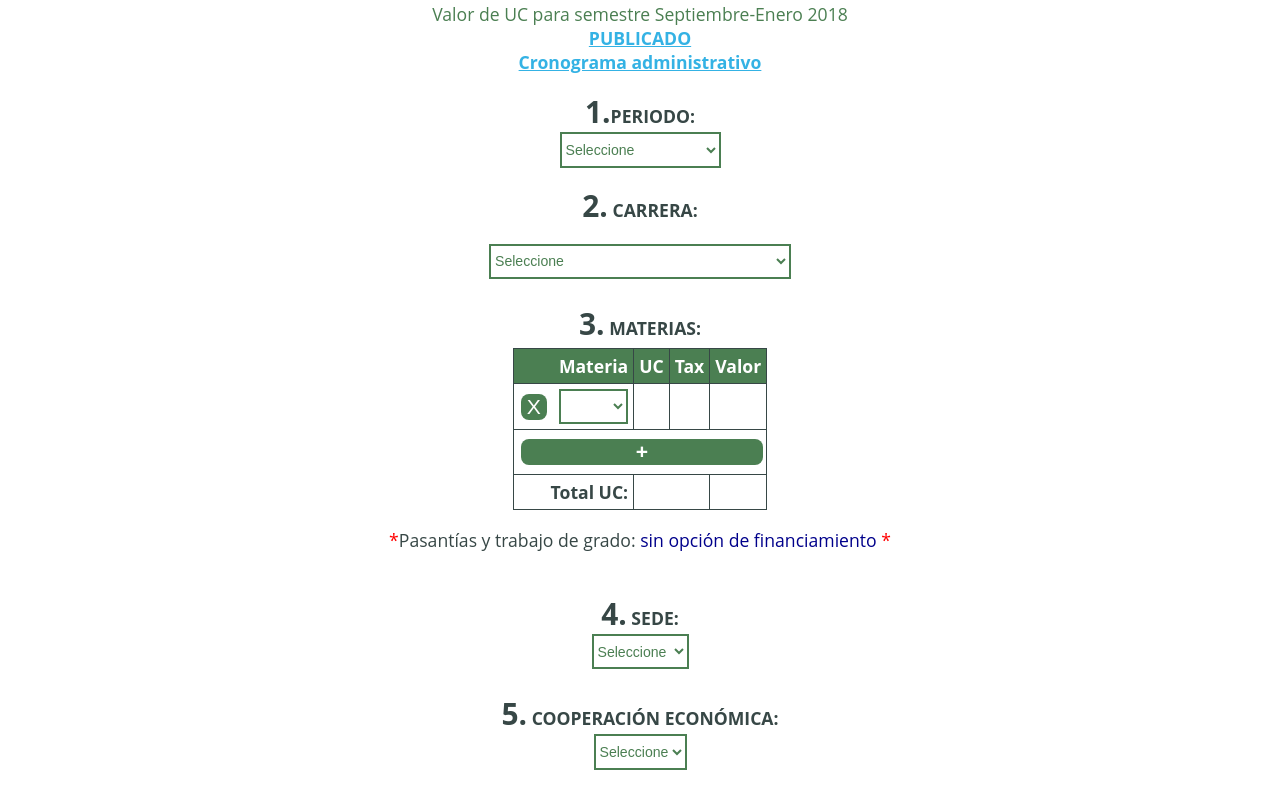
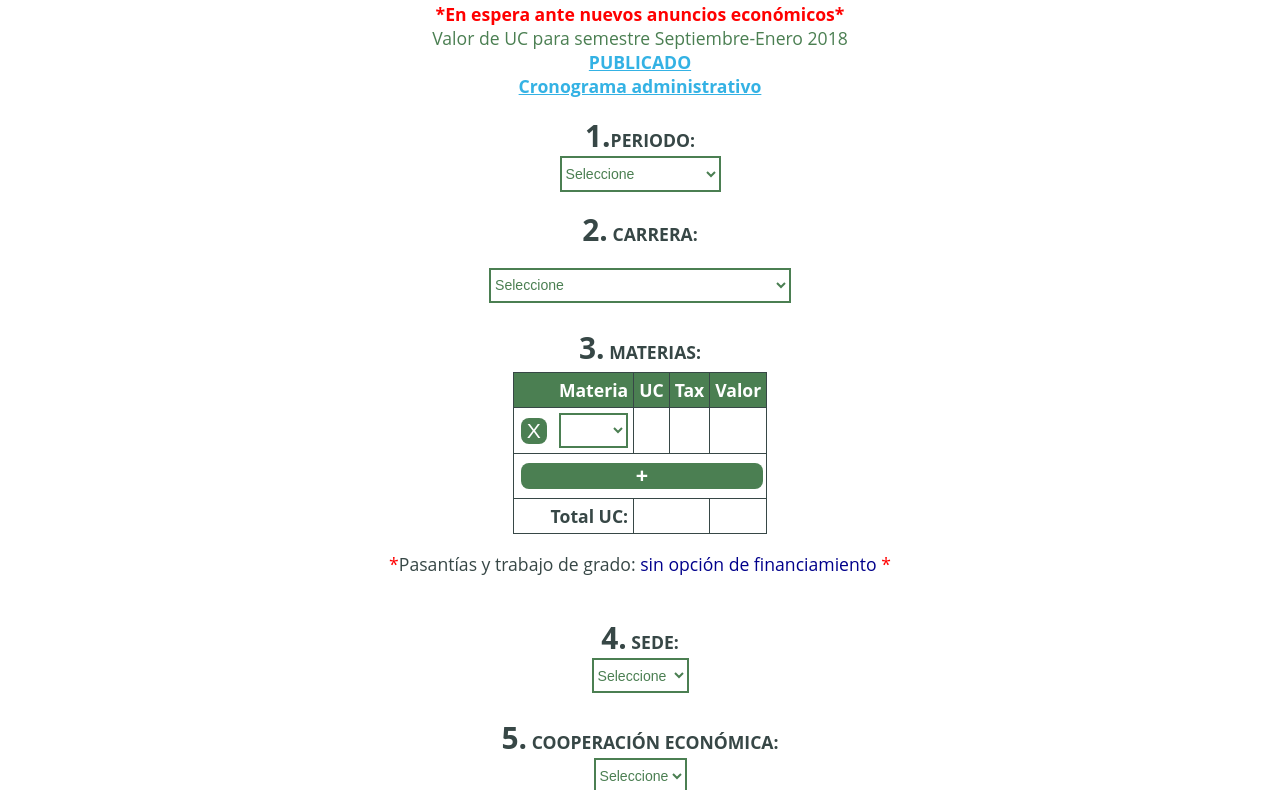
Before and after one commit to Madot10/UCalculadora, a plain HTML site: page index.html in a window 1280 px wide. Shown: the part 150-940 px from the top of the page. Drawn offline with Linux system fonts and the light colour scheme.

Commit message:
Aviso back

```diff
--- a/index.html
+++ b/index.html
@@ -129,10 +129,10 @@
 
             <p>
                 <span class="greenM">
-                    <!-- <b>
+                     <b>
                         <span style="color: red;">*En espera ante nuevos anuncios económicos*</span>
                         <br>
-                    </b> -->
+                    </b>
                         Valor de UC para semestre Septiembre-Enero 2018
                         <br>
                     <b>
```
